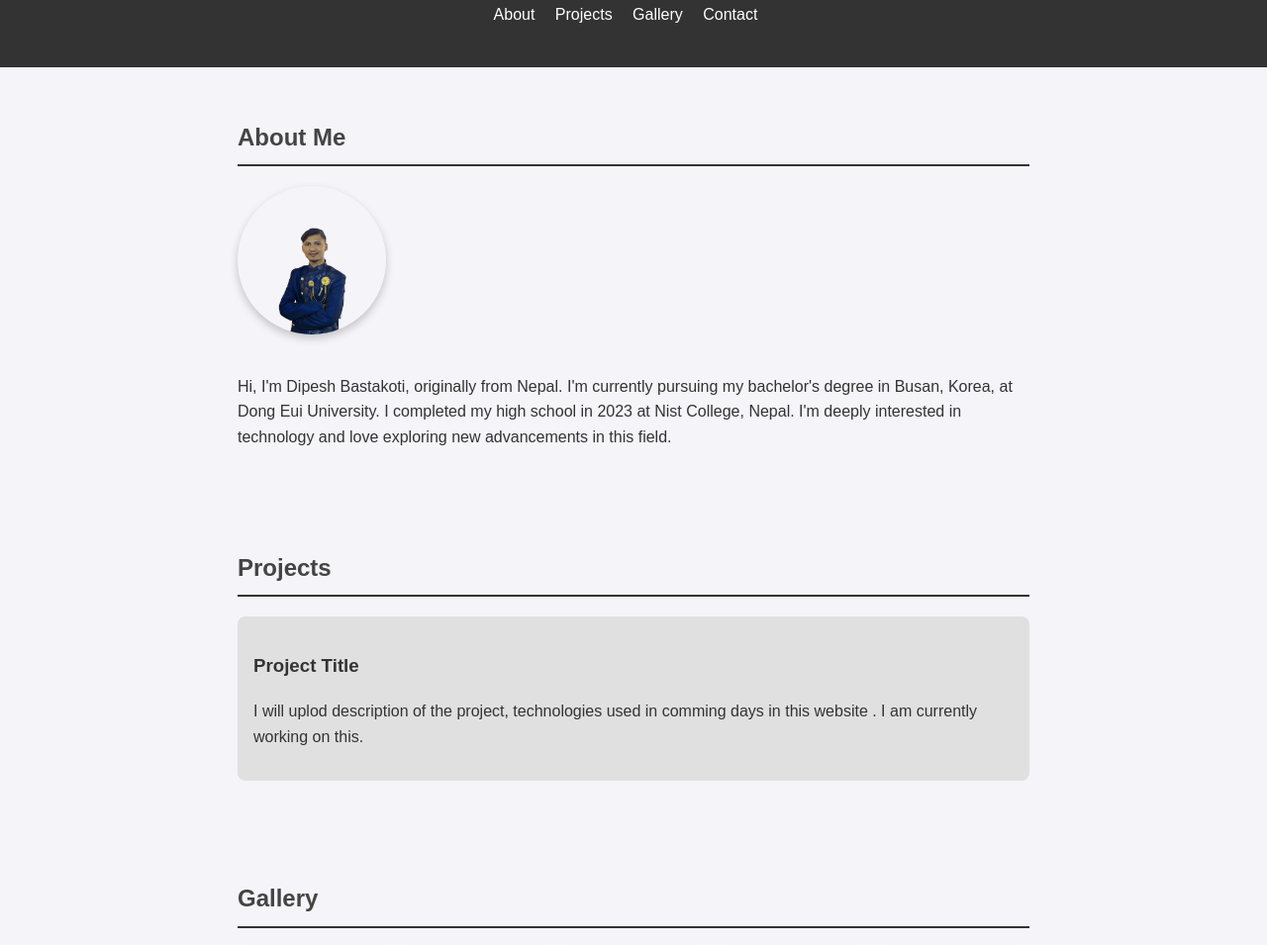
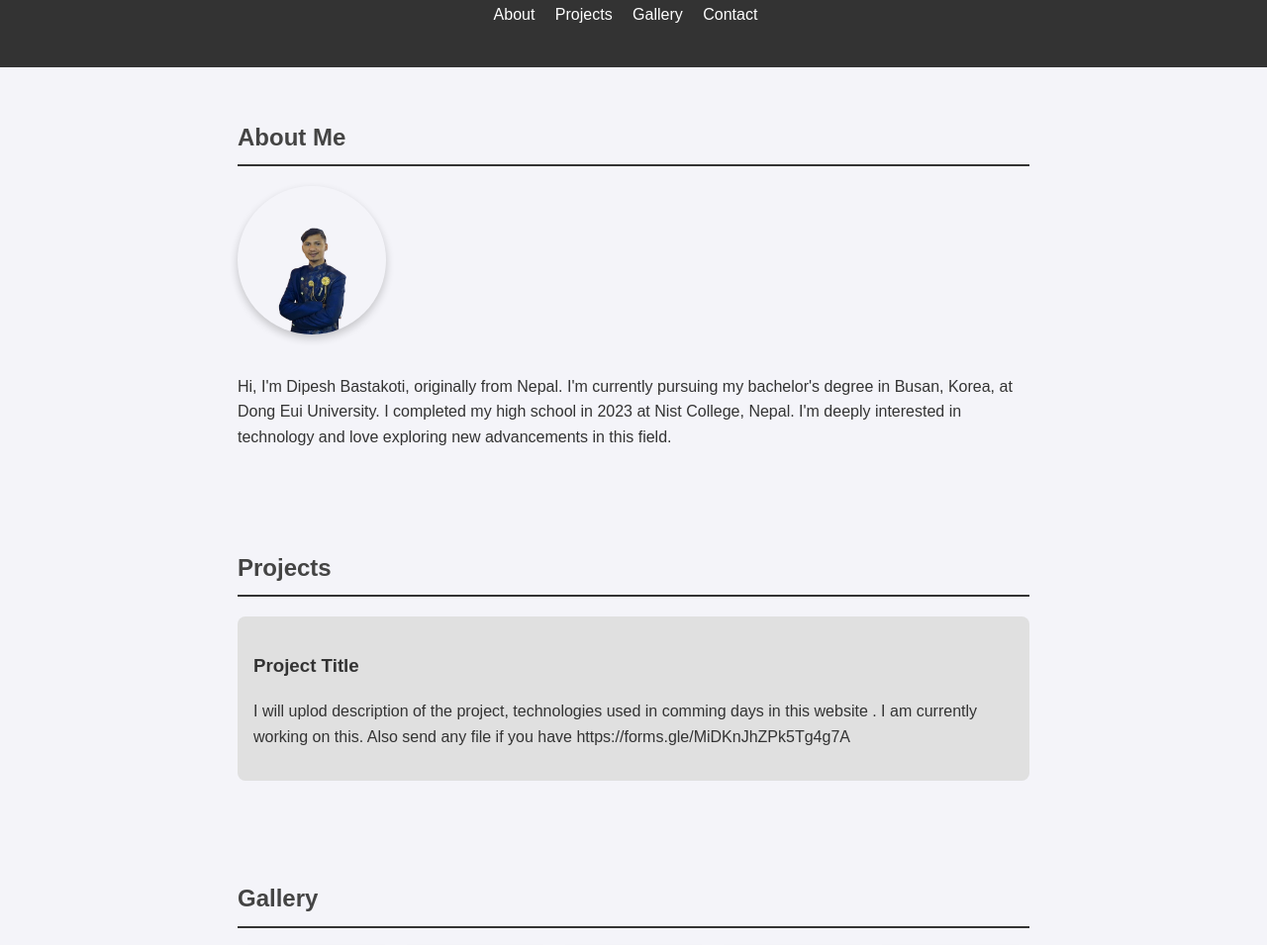
Before and after one commit to mrdipeshbastakoti/web, a plain HTML site: page index.html in a window 1280 px wide. Shown: the part 89-1044 px from the top of the page at 99% size. Drawn offline with Linux system fonts and the light colour scheme; grey boxes are pictures that could not be loaded.

Commit message:
Update index.html

```diff
--- a/index.html
+++ b/index.html
@@ -32,7 +32,7 @@
         <h2>Projects</h2>
         <div class="project">
             <h3>Project Title</h3>
-            <p>I will uplod description of the project, technologies used in comming days in this website . I am currently working on this.</p>
+            <p>I will uplod description of the project, technologies used in comming days in this website . I am currently working on this. Also send any file if you have https://forms.gle/MiDKnJhZPk5Tg4g7A </p>
         </div>
         <!-- Add more projects here as needed -->
     </section>
```
